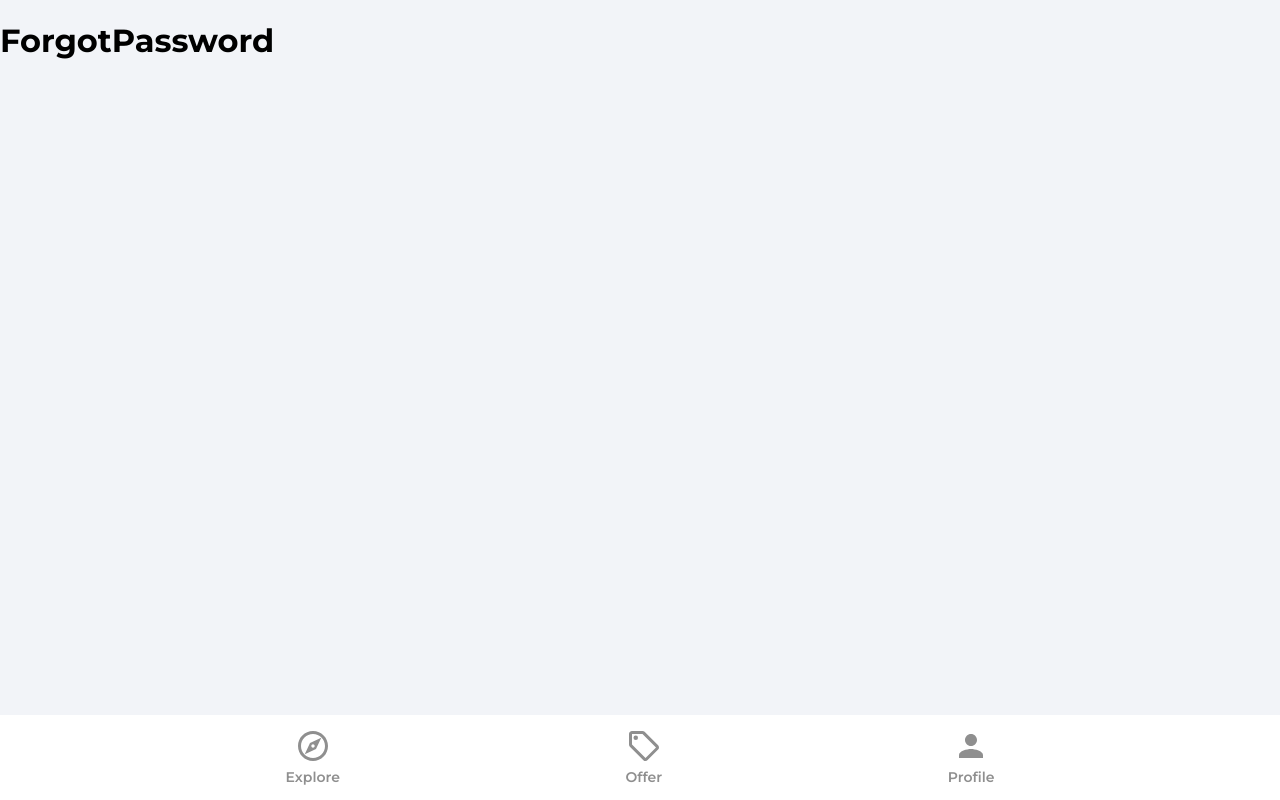
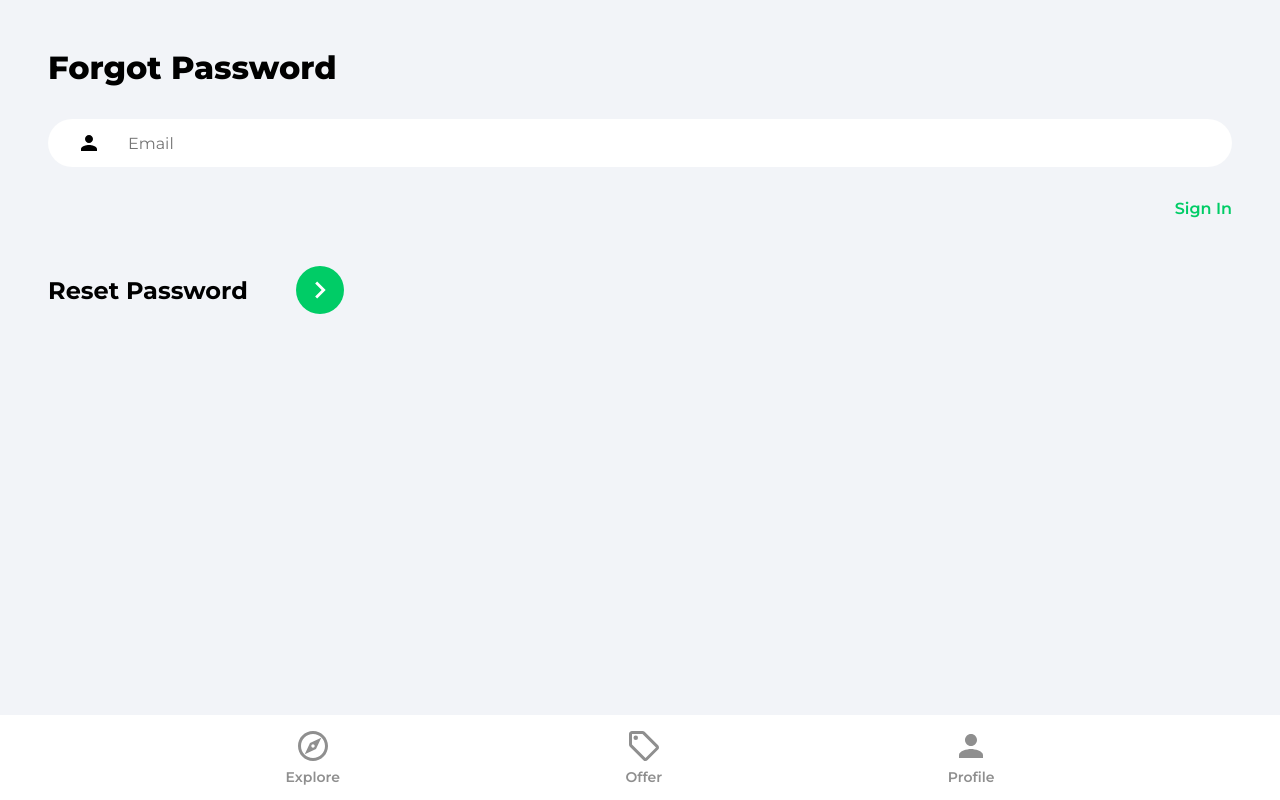
Before and after one commit to ReneMSdev/house-marketplace, a React (Vite) app: page /forgot-password in a window 1280 px wide. Built offline with nearby package versions, Linux system fonts and the light colour scheme; no server answers.

Commit message:
Forgot password page

```diff
--- a/src/pages/ForgotPassword.jsx
+++ b/src/pages/ForgotPassword.jsx
@@ -1,4 +1,61 @@
+import { useState } from 'react'
+import { Link } from 'react-router-dom'
+import { getAuth, sendPasswordResetEmail } from 'firebase/auth'
+import { toast } from 'react-toastify'
+import ArrowRightIcon from '../assets/svg/keyboardArrowRightIcon.svg?react'
+
 const ForgotPassword = () => {
-  return <h1>ForgotPassword</h1>
+  const [email, setEmail] = useState('')
+
+  const onChange = (e) => setEmail(e.target.value)
+
+  const onSubmit = async (e) => {
+    e.preventDefault()
+    try {
+      const auth = getAuth()
+      await sendPasswordResetEmail(auth, email)
+      toast.success('Email was sent')
+      // eslint-disable-next-line no-unused-vars
+    } catch (error) {
+      toast.error('Could not send password reset link')
+    }
+  }
+
+  return (
+    <div className="pageContainer">
+      <header>
+        <p className="pageHeader">Forgot Password</p>
+      </header>
+      <main>
+        <form onSubmit={onSubmit}>
+          <input
+            type="email"
+            className="emailInput"
+            placeholder="Email"
+            id="email"
+            value={email}
+            onChange={onChange}
+          />
+          <Link
+            className="forgotPasswordLink"
+            to="/sign-in"
+          >
+            Sign In
+          </Link>
+
+          <div className="signInBar">
+            <div className="signInText">Reset Password</div>
+            <button className="signInButton">
+              <ArrowRightIcon
+                fill="#ffffff"
+                width="34px"
+                height="34px"
+              />
+            </button>
+          </div>
+        </form>
+      </main>
+    </div>
+  )
 }
 export default ForgotPassword
--- a/src/pages/Profile.jsx
+++ b/src/pages/Profile.jsx
@@ -1,6 +1,6 @@
-import { useState, useEffect } from 'react'
+import { useState } from 'react'
 import { getAuth, updateProfile } from 'firebase/auth'
-import { useNavigate, Link } from 'react-router-dom'
+import { useNavigate } from 'react-router-dom'
 import { db } from '../firebase.config'
 import { updateDoc, doc } from 'firebase/firestore'
 import { toast } from 'react-toastify'
```
